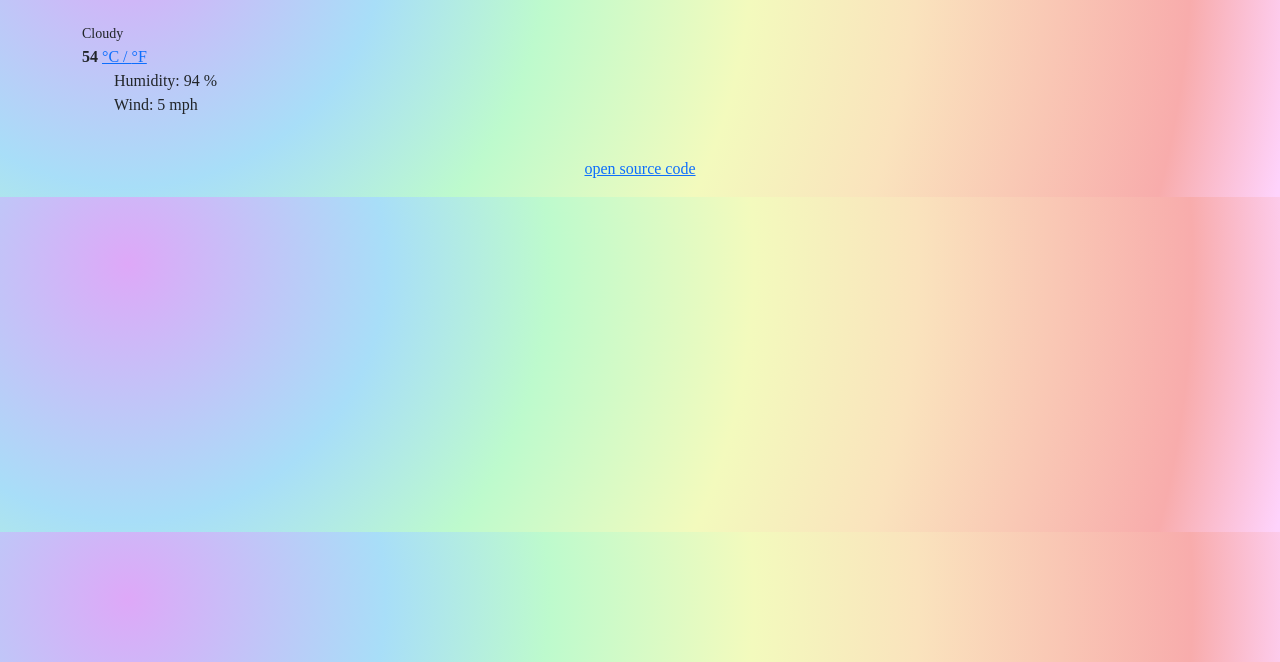
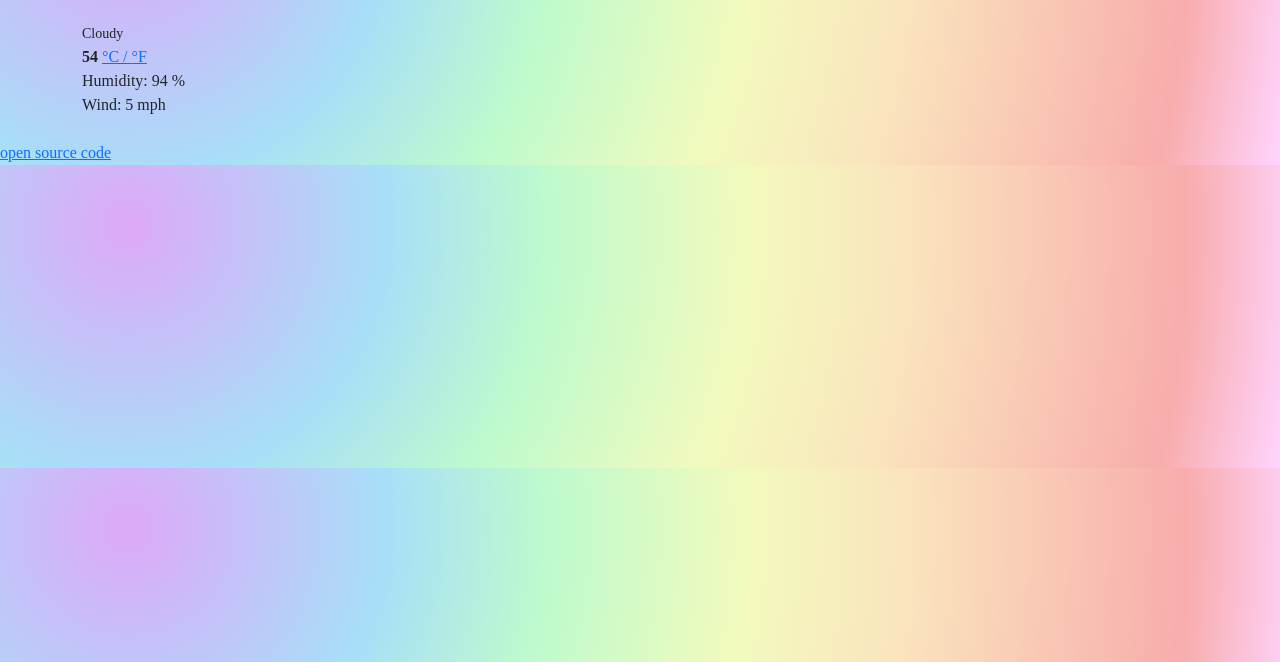
Before and after one commit to cumulonimbusbaby/weather-app, a website built with Parcel: page index.html in a window 1280 px wide. Shown: the part 138-800 px from the top of the page. Built offline with nearby package versions, Linux system fonts and the light colour scheme; no server answers.

Commit message:
index and html edits

```diff
--- a/index.html
+++ b/index.html
@@ -49,19 +49,20 @@
           </div>
         </div>
         <div class="col-6">
-          <ul>
-            <li>Humidity: <span id="humidity"> 94 </span>%</li>
-            <li>Wind: <span id="wind">5</span> mph</li>
-          </ul>
+          <p1>
+            Humidity: <span id="humidity"> 94 </span>%
+          </br>
+            Wind: <span id="wind">5</span> mph
+          </p1>
         </div>
       </div>
     </div>
-    <p>
+    <p2>
       <br />
       <a href="https://github.com/cumulonimbusbaby/weather-app">
         open source code
       </a>
-    </p>
+    </p2>
     <script src="src/script.js"></script>
   </body>
 </html>
--- a/src/styles.css
+++ b/src/styles.css
@@ -17,9 +17,9 @@ h1 {
 h2 {
   text-align: center;
 }
-li {
-  list-style-type: none;
-}
-p {
+p1 {
   text-align: center;
 }
+p2 {
+  text-align: center;
+}
```
